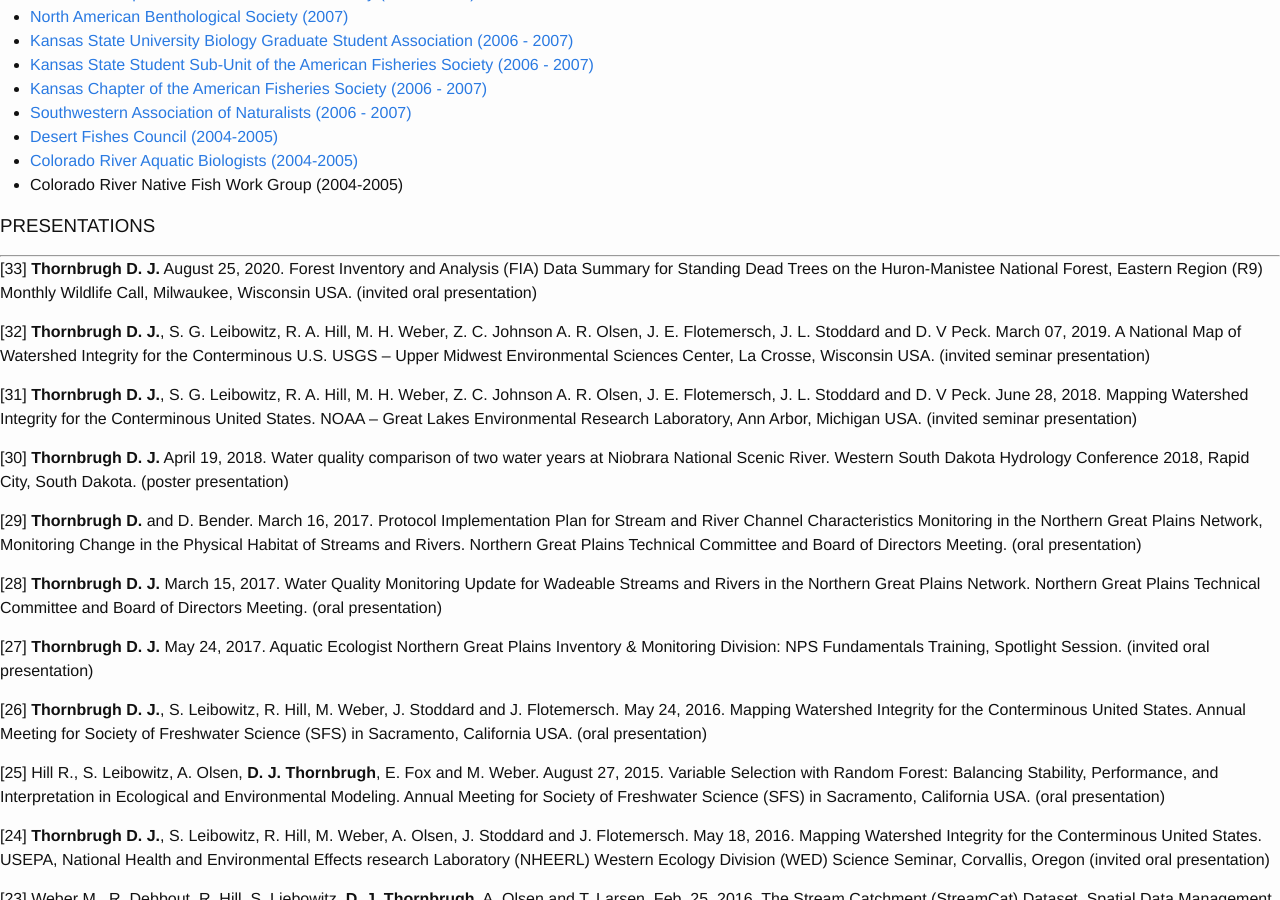
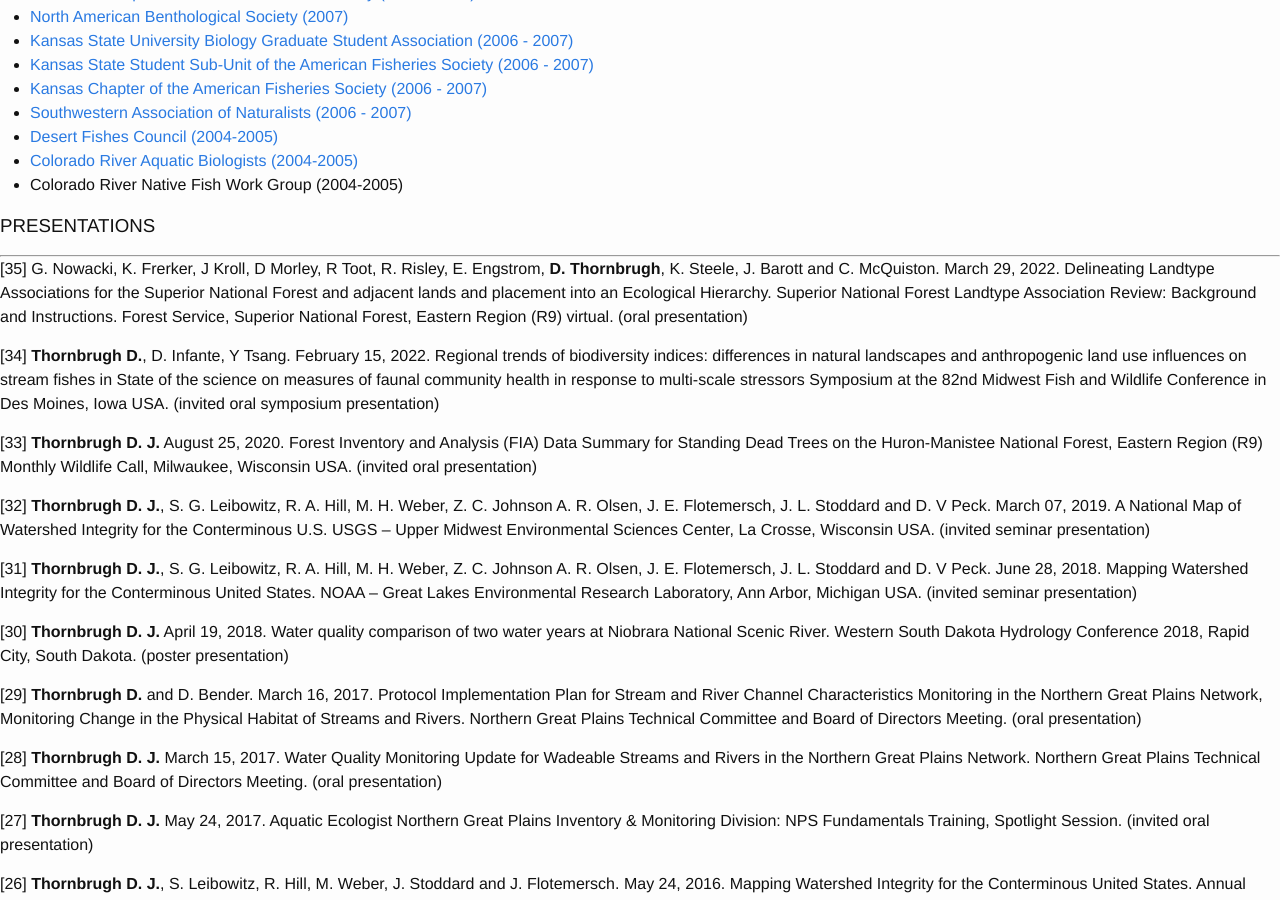
Before and after one commit to dthor/dthor.github.io, a Jekyll site: the page built from about/about.md, in a window 1280 px wide and 900 px high, scrolled down 1638 px. Built offline with Jekyll 4.4.1, drawn with Linux system fonts in a browser that asks for light colours; nearby versions of some CDN libraries; some web fonts are replaced.

Commit message:
Update about.md
added presentations

```diff
--- a/about/about.md
+++ b/about/about.md
@@ -71,6 +71,10 @@
 
 ### PRESENTATIONS
 ***
+[35] G. Nowacki, K. Frerker, J Kroll, D Morley, R Toot, R. Risley, E. Engstrom, **D. Thornbrugh**, K. Steele, J. Barott and C. McQuiston. March 29, 2022. Delineating Landtype Associations for the Superior National Forest and adjacent lands and placement into an Ecological Hierarchy. Superior National Forest Landtype Association Review: Background and Instructions. Forest Service, Superior National Forest, Eastern Region (R9) virtual. (oral presentation)
+
+[34] **Thornbrugh D.**, D. Infante, Y Tsang. February 15, 2022. Regional trends of biodiversity indices: differences in natural landscapes and anthropogenic land use influences on stream fishes in State of the science on measures of faunal community health in response to multi-scale stressors Symposium at the 82nd Midwest Fish and Wildlife Conference in Des Moines, Iowa USA. (invited oral symposium presentation)
+
 [33] **Thornbrugh D. J.** August 25, 2020. Forest Inventory and Analysis (FIA) Data Summary for Standing Dead Trees on the Huron-Manistee National Forest, Eastern Region (R9) Monthly Wildlife Call, Milwaukee, Wisconsin USA. (invited oral presentation)
 
 [32] **Thornbrugh D. J.**, S. G. Leibowitz, R. A. Hill, M. H. Weber, Z. C. Johnson A. R. Olsen, J. E. Flotemersch, J. L. Stoddard and D. V Peck. March 07, 2019. A National Map of Watershed Integrity for the Conterminous U.S. USGS – Upper Midwest Environmental Sciences Center, La Crosse, Wisconsin USA. (invited seminar presentation)
```
